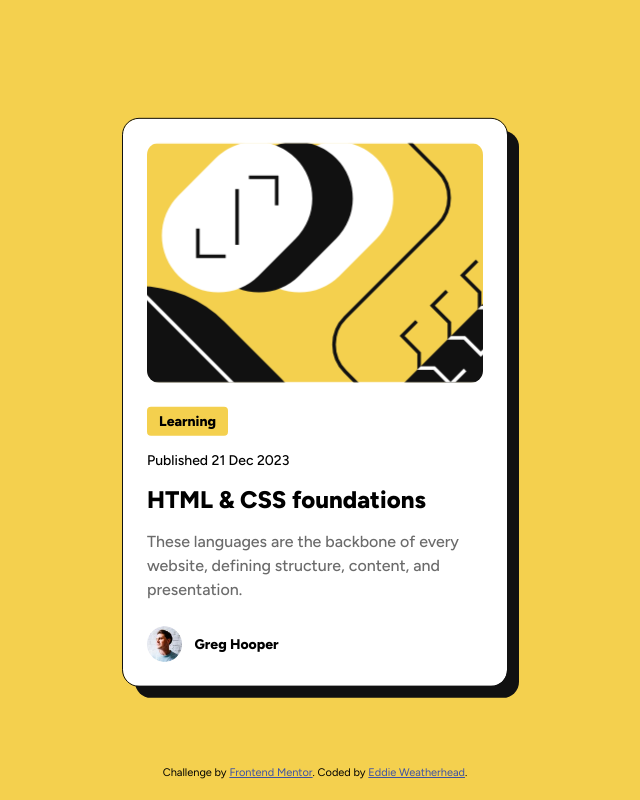
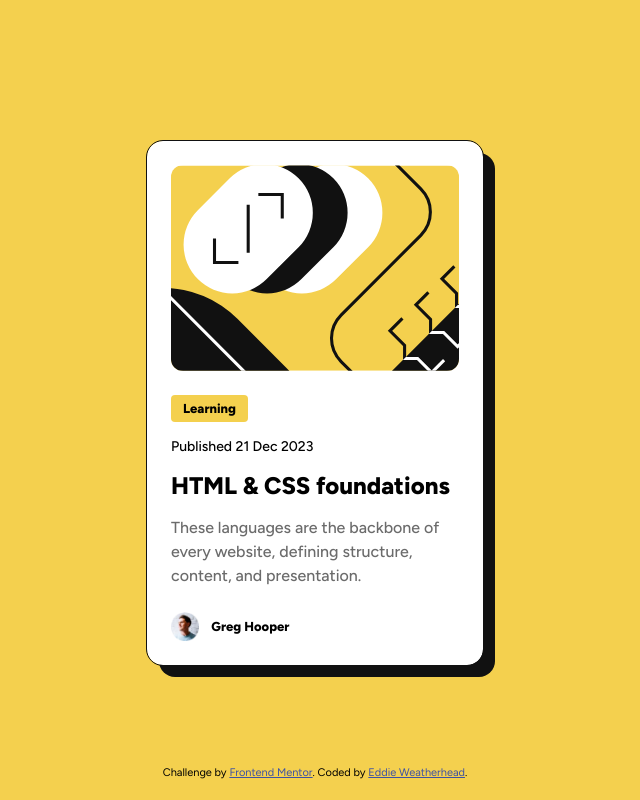
Before and after one commit to WeatherheadOnline/FrontEndMentor_Blog-preview-card-, a plain HTML site: page index.html in a window 1280 px wide. Shown: the whole page, without its empty margins (325-965 px from the left). Drawn offline with Linux system fonts and the light colour scheme.

Commit message:
Fine-tuning: size of profile pic, font size of text-preset-3-bold, box-sizing: border-box for main container

```diff
--- a/styles.css
+++ b/styles.css
@@ -23,6 +23,7 @@ article {
     gap: var(--spacing300);
 }
 .card {
+    box-sizing: border-box;
     width: var(--card-width-desktop);
     max-width: var(--card-width-mobile);  /* to limit width on mobile */
     margin: 0 auto;
@@ -77,7 +78,7 @@ article {
     align-items: center;
 }
 .card-author img {
-    height: calc(var(--spacing150)*3);
+    height: 2.88rem;
     width: auto;
 }
 .text-preset-1 {
@@ -95,7 +96,7 @@ article {
     font-weight: 500;
 }
 .text-preset-3-bold {
-    font-size: min(1.4rem, 4vw);
+    font-size: min(1.3rem, 4vw);
     font-weight: 800;
 }
 .attribution {
```
Also changed, not shown: 1 other file.
